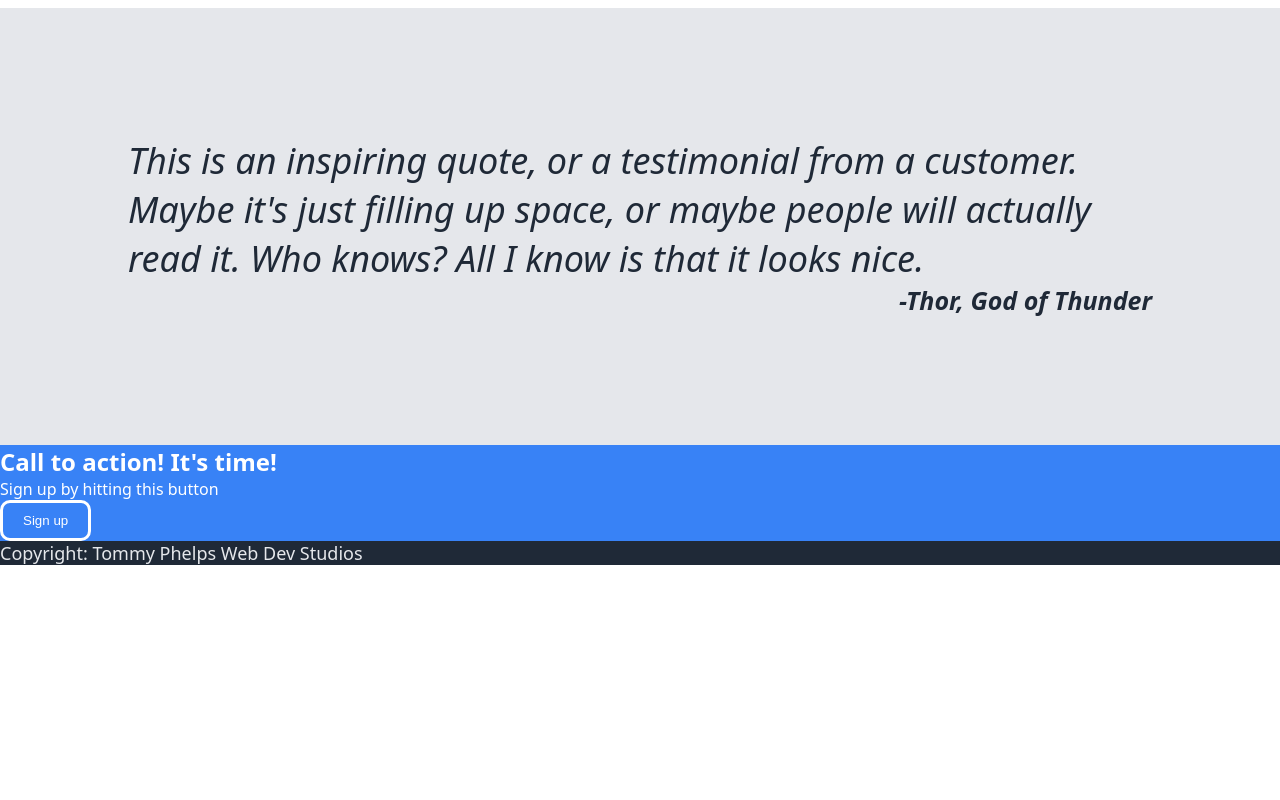
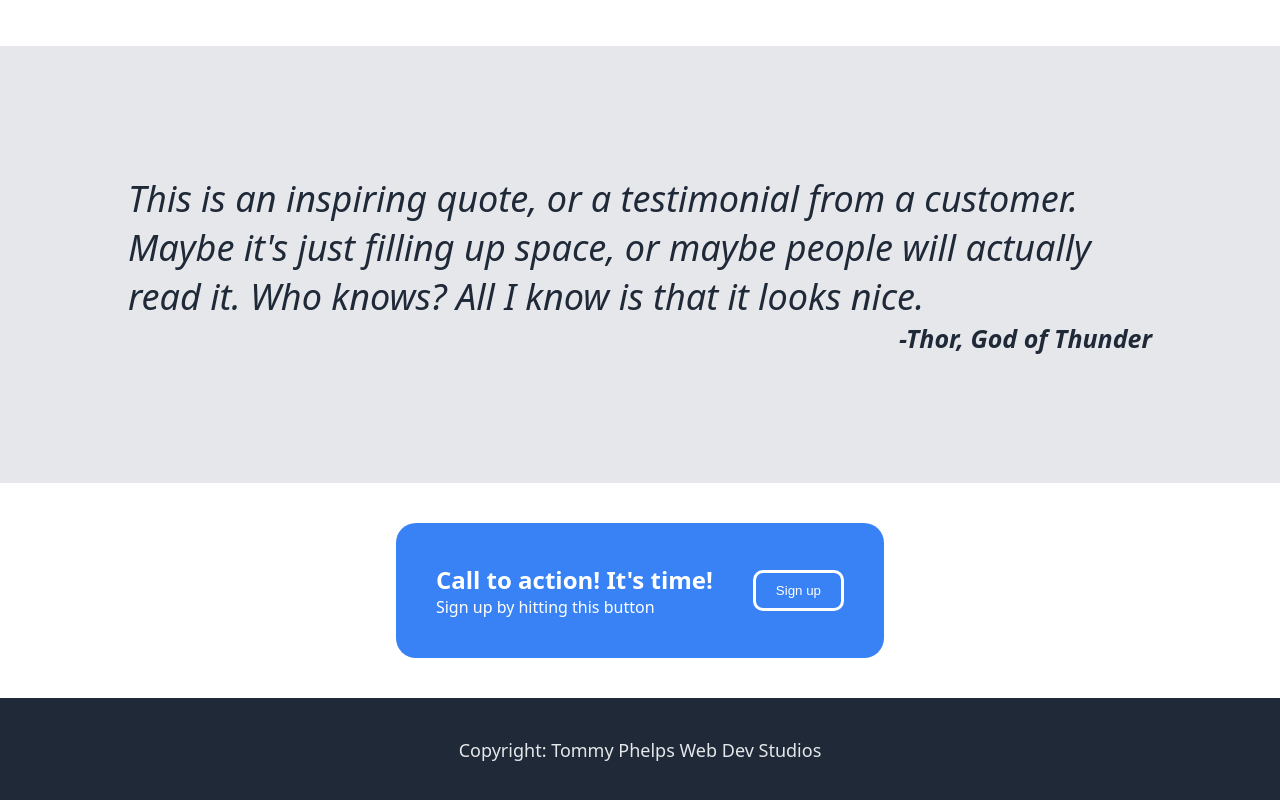
Before and after one commit to TommyPhelps/Landing-Page-Project, a plain HTML site: page index.html in a window 1280 px wide. Shown: the part 858-1658 px from the top of the page. Before the commit the page ends 1423 px from the top, so only its background shows below. Drawn offline with Linux system fonts and the light colour scheme.

Commit message:
Add the final flex items and styling.
Added the final flex items and styling. Now all that needs
to be done is to adjust the formatting.

```diff
--- a/index.html
+++ b/index.html
@@ -65,9 +65,13 @@
        </div>
 
        <div class="call-to-action">
-            <h2 class="secondary-header">Call to action! It's time!</h2>
-            <p class="subtext">Sign up by hitting this button</p>
-            <button class="secondary-button">Sign up</button>
+            <div>
+                <div>
+                    <h2 class="secondary-header">Call to action! It's time!</h2>
+                    <p class="subtext">Sign up by hitting this button</p>
+                </div>
+                <button class="secondary-button">Sign up</button>
+            </div>
        </div>
 
        <footer>
--- a/styles.css
+++ b/styles.css
@@ -61,7 +61,7 @@ body {
     display: flex;
     flex-direction: column;
     align-items: center;
-    padding: 2% 15% 2% 15%;
+    padding: 2% 15% 5% 15%;
     gap: 20%;
 }
 
@@ -121,8 +121,28 @@ body {
 }
 
 .call-to-action {
+    display: flex;
+    padding: 20px;
     color: white;
+    justify-content: center;
+}
+
+.call-to-action > div {
+    margin: 20px;
+    display: flex;
     background-color: #3882F6;
+    gap: 40px;
+    padding: 40px;
+    border-radius: 20px;
+    align-items: center;
+}
+
+.call-to-action text {
+    display: flex;
+}
+
+.call-to-action button {
+    display: flex;
 }
 
 .secondary-button {
@@ -134,6 +154,9 @@ body {
 }
 
 footer {
+    display: flex;
+    justify-content: center;
+    padding: 40px 0;
     background-color: #1F2937;
     font-size: 18px;
     color: #E5E7EB;
```
